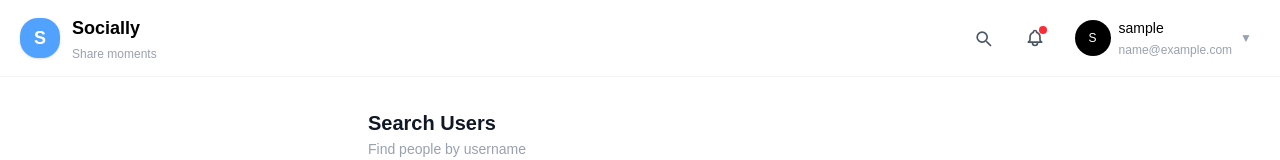
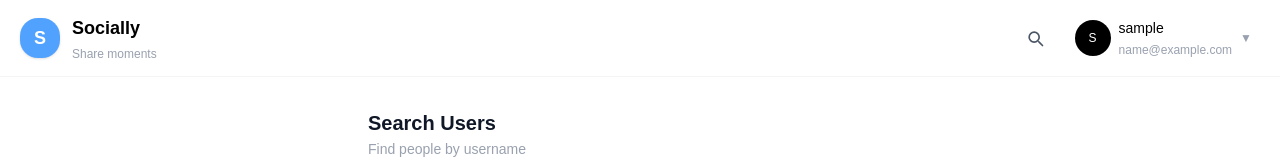
Before and after one commit to Ronit-9/mernmagsir, a React (Vite) app: page /search in a window 1280 px wide. Shown: the top 160 px of the page. Built offline with nearby package versions, Linux system fonts and the light colour scheme; sample sign-in values are in the browser's storage.

Commit message:
image updated

```diff
--- a/src/components/DropDownMenu.jsx
+++ b/src/components/DropDownMenu.jsx
@@ -38,9 +38,10 @@ export default function DropDownMenu({ user }) {
   const dispatch = useDispatch();
   const navigate = useNavigate();
 
-  const avatarSrc = user?.profilePicture
-    ? `${BASE_URL}/profileuploads/${user.profilePicture}`
-    : null;
+  // const avatarSrc = user?.profilePicture
+  //   ? `${BASE_URL}/profileuploads/${user.profilePicture}`
+  //   : null;
+  const avatarSrc = user?.profilePicture || null;
 
   const handleLogout = () => {
     dispatch(clearUser());
--- a/src/components/Header.jsx
+++ b/src/components/Header.jsx
@@ -82,43 +82,7 @@ export default function Header() {
               </svg>
             </button>
 
-            {/* Notifications */}
-            <button
-              className="
-                relative
-                w-10 h-10 rounded-xl
-                flex items-center justify-center
-                hover:bg-gray-100
-                transition-all duration-200
-              "
-            >
-              <svg
-                className="w-5 h-5 text-gray-600"
-                fill="none"
-                viewBox="0 0 24 24"
-                stroke="currentColor"
-                strokeWidth={2}
-              >
-                <path
-                  strokeLinecap="round"
-                  strokeLinejoin="round"
-                  d="M15 17h5l-1.405-1.405A2.032 2.032 0 0118
-                  14.158V11a6.002 6.002 0 00-4-5.659V5a2 2 0
-                  10-4 0v.341C7.67 6.165 6 8.388 6
-                  11v3.159c0 .538-.214 1.055-.595
-                  1.436L4 17h5m6 0v1a3 3 0
-                  11-6 0v-1m6 0H9"
-                />
-              </svg>
 
-              <span
-                className="
-                  absolute top-2 right-2
-                  w-2 h-2 rounded-full
-                  bg-red-500
-                "
-              ></span>
-            </button>
 
             {/* User Menu */}
             <DropDownMenu user={user} />
--- a/src/features/posts/CreatePostForm.jsx
+++ b/src/features/posts/CreatePostForm.jsx
@@ -20,9 +20,10 @@ export default function CreatePostForm() {
   const [preview, setPreview] = useState(null);
   const fileInputRef = useRef(null);
 
-  const avatarSrc = currentUser?.profilePicture
-    ? `${BASE_URL}/profileuploads/${currentUser.profilePicture}`
-    : null;
+  // const avatarSrc = currentUser?.profilePicture
+  //   ? `${BASE_URL}/profileuploads/${currentUser.profilePicture}`
+  //   : null;
+  const avatarSrc = currentUser?.profilePicture || null;
 
   const handleImageChange = (e) => {
     const file = e.target.files[0];
--- a/src/features/search/SearchPage.jsx
+++ b/src/features/search/SearchPage.jsx
@@ -169,9 +169,10 @@ export default function SearchPage() {
           </p>
 
           {results.map((user) => {
-            const avatarSrc = user.profilePicture
-              ? `${BASE_URL}/profileuploads/${user.profilePicture}`
-              : null;
+            // const avatarSrc = user.profilePicture
+            //   ? `${BASE_URL}/profileuploads/${user.profilePicture}`
+            //   : null;
+            const avatarSrc = user.profilePicture || null;
 
             const isMe = user._id === currentUser?.id;
 
--- a/src/features/user/EditProfilePage.jsx
+++ b/src/features/user/EditProfilePage.jsx
@@ -33,10 +33,10 @@ export default function EditProfilePage() {
   const [preview, setPreview] = useState(null);
   const fileInputRef = useRef(null);
 
-  const currentAvatar = currentUser?.profilePicture
-    ? `${BASE_URL}/profileuploads/${currentUser.profilePicture}`
-    : null;
-
+  // const currentAvatar = currentUser?.profilePicture
+  //   ? `${BASE_URL}/profileuploads/${currentUser.profilePicture}`
+  //   : null;
+  const currentAvatar = currentUser?.profilePicture || null;
   const handleImageChange = (e) => {
     const file = e.target.files[0];
     if (!file) return;
--- a/src/features/user/ProfilePage.jsx
+++ b/src/features/user/ProfilePage.jsx
@@ -25,7 +25,8 @@ function PostCard({ post }) {
     <div className="bg-white rounded-2xl sm:rounded-[28px] overflow-hidden border border-gray-100 shadow-sm hover:shadow-md transition duration-300">
       {post.image && (
         <img
-          src={`${BASE_URL}/uploads/${post.image}`}
+          // src={`${BASE_URL}/uploads/${post.image}`}
+          src={post.image}
           alt="Post"
           className="w-full max-h-[280px] sm:max-h-[400px] object-cover"
         />
@@ -45,7 +46,8 @@ function PostCard({ post }) {
 }
 
 function UserListItem({ user, onClick }) {
-  const avatarSrc = user?.profilePicture ? `${BASE_URL}/profileuploads/${user.profilePicture}` : null;
+  // const avatarSrc = user?.profilePicture ? `${BASE_URL}/profileuploads/${user.profilePicture}` : null;
+  const avatarSrc = user?.profilePicture || null;
   return (
     <button onClick={onClick}
       className="w-full flex items-center gap-3 rounded-xl sm:rounded-2xl px-3 py-2.5 sm:py-3 hover:bg-gray-50 transition text-left">
@@ -85,7 +87,8 @@ export default function ProfilePage() {
   );
 
   const { user, posts } = data;
-  const avatarSrc = user?.profilePicture ? `${BASE_URL}/profileuploads/${user.profilePicture}` : null;
+  // const avatarSrc = user?.profilePicture ? `${BASE_URL}/profileuploads/${user.profilePicture}` : null;
+  const avatarSrc = user?.profilePicture || null;
   const isFollowing = user.followers?.some((f) => f._id === currentUser?.id || f === currentUser?.id);
 
   const handleFollow = async () => {
```
Also changed, not shown: src/features/posts/PostCard.jsx (+146 -44 lines).
